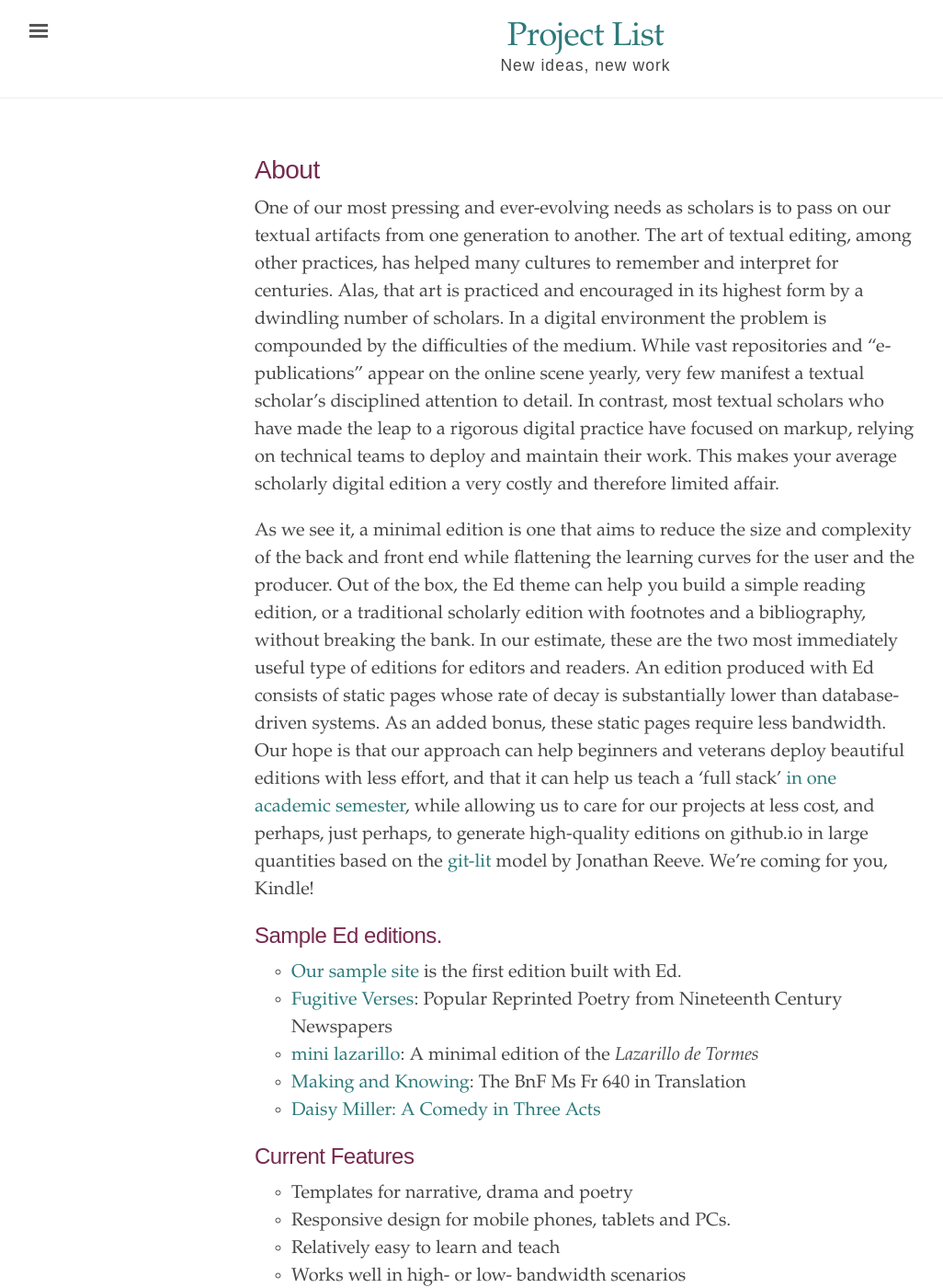
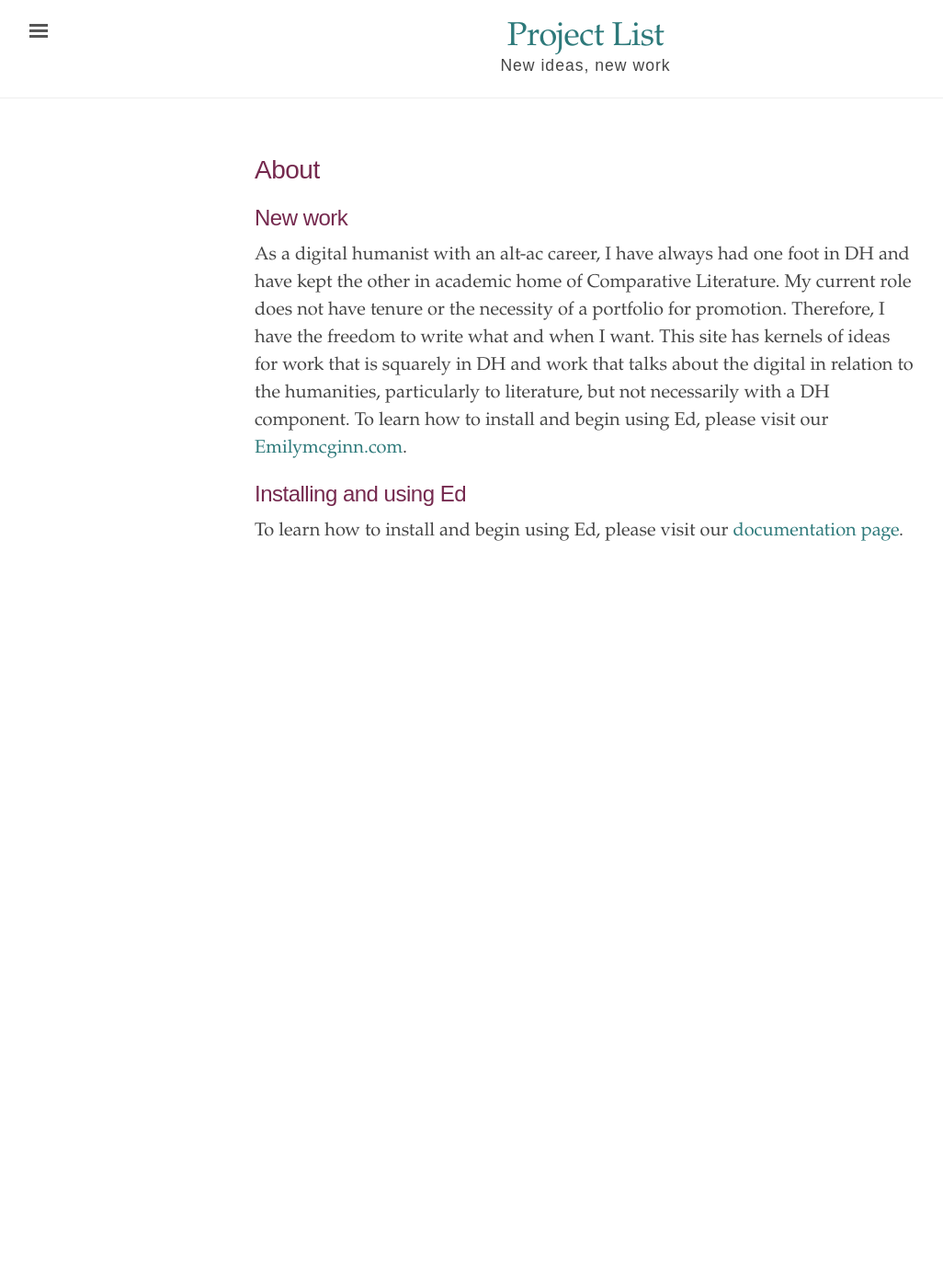
Before and after one commit to ylimem/ed, a Jekyll site: the page built from about.md, in a window 1280 px wide and 1400 px high. Shown: the whole window at 92% size, without its empty margins (3-1029 px from the left). Built offline with Jekyll 4.4.1, drawn with Linux system fonts in a browser that asks for light colours; some of the changed text lies outside the part shown.

Commit message:
Update about.md

```diff
--- a/about.md
+++ b/about.md
@@ -2,55 +2,13 @@
 layout: page
 title: About
 ---
-
-One of our most pressing and ever-evolving needs as scholars is to pass on our textual artifacts
-from one generation to another. The art of textual editing, among other practices, has helped many
-cultures to remember and interpret for centuries. Alas, that art is practiced and encouraged in its
-highest form by a dwindling number of scholars. In a digital environment the problem is compounded
-by the difficulties of the medium. While vast repositories and "e-publications" appear on the
-online scene yearly, very few manifest a textual scholar's disciplined attention to detail. In
-contrast, most textual scholars who have made the leap to a rigorous digital practice have focused
-on markup, relying on technical teams to deploy and maintain their work. This makes your average
-scholarly digital edition a very costly and therefore limited affair.
-
-As we see it, a minimal edition is one that aims to reduce the size and complexity of the back and
-front end while flattening the learning curves for the user and the producer. Out of the box, the Ed
-theme can help you build a simple reading edition, or a traditional scholarly edition with footnotes
-and a bibliography, without breaking the bank. In our estimate, these are the two most immediately
-useful type of editions for editors and readers. An edition produced with Ed consists of static
-pages whose rate of decay is substantially lower than database-driven systems. As an added bonus,
-these static pages require less bandwidth. Our hope is that our approach can help beginners and
-veterans deploy beautiful editions with less effort, and that it can help us teach a 'full stack'
-[in one academic semester](https://github.com/susannalles/MinimalEditions/blob/master/README.md),
-while allowing us to care for our projects at less cost, and perhaps, just perhaps, to generate
-high-quality editions on github.io in large quantities based on the
-[git-lit](http://jonreeve.com/2015/09/introducing-git-lit/) model by Jonathan Reeve. We're coming
-for you, Kindle!
+## New work
+As a digital humanist with an alt-ac career, I have always had one foot in DH and have kept the other in academic home of Comparative Literature. My current role does not have tenure or the necessity of a portfolio for promotion. Therefore, I have the freedom to write what and when I want. This site has kernels of ideas for work that is squarely in DH and work that talks about the digital in relation to the humanities, particularly to literature, but not necessarily with a DH component.
+To learn how to install and begin using Ed, please visit our
+[Emilymcginn.com](https://emilymcginn.com/).
 
 
-## Sample Ed editions.
 
-- [Our sample site](http://minicomp.github.io/ed/) is the first edition built with Ed.
-- [Fugitive Verses](http://fugitiverses.viraltexts.org/): Popular Reprinted Poetry from Nineteenth Century Newspapers
-- [mini lazarillo](http://minilazarillo.github.io/): A minimal edition of the *Lazarillo de Tormes*
-- [Making and Knowing](https://cu-mkp.github.io/GR8975-edition/): The BnF Ms Fr 640 in Translation
-- [Daisy Miller: A Comedy in Three Acts](https://britaneeelizabeth.github.io/ed/texts/DaisyMillerPlay/)
-
-
-## Current Features
-
-- Templates for narrative, drama and poetry
-- Responsive design for mobile phones, tablets and PCs.
-- Relatively easy to learn and teach
-- Works well in high- or low- bandwidth scenarios
-- Easier for digital archives and libraries to preserve
-- Open source, open access
-- Unobtrusive footnotes
-- Metadata in Dublin Core and OpenGraph to play nice with Zotero, libraries and social media.
-- Automatic table of content generation
-- Simple search functionality
-- Annotations via [hypothes.is](https://hypothes.is/)
-- Optional: Ability to generate well-formatted bibliographies and linked citations
 
 
 ## Installing and using Ed
```
